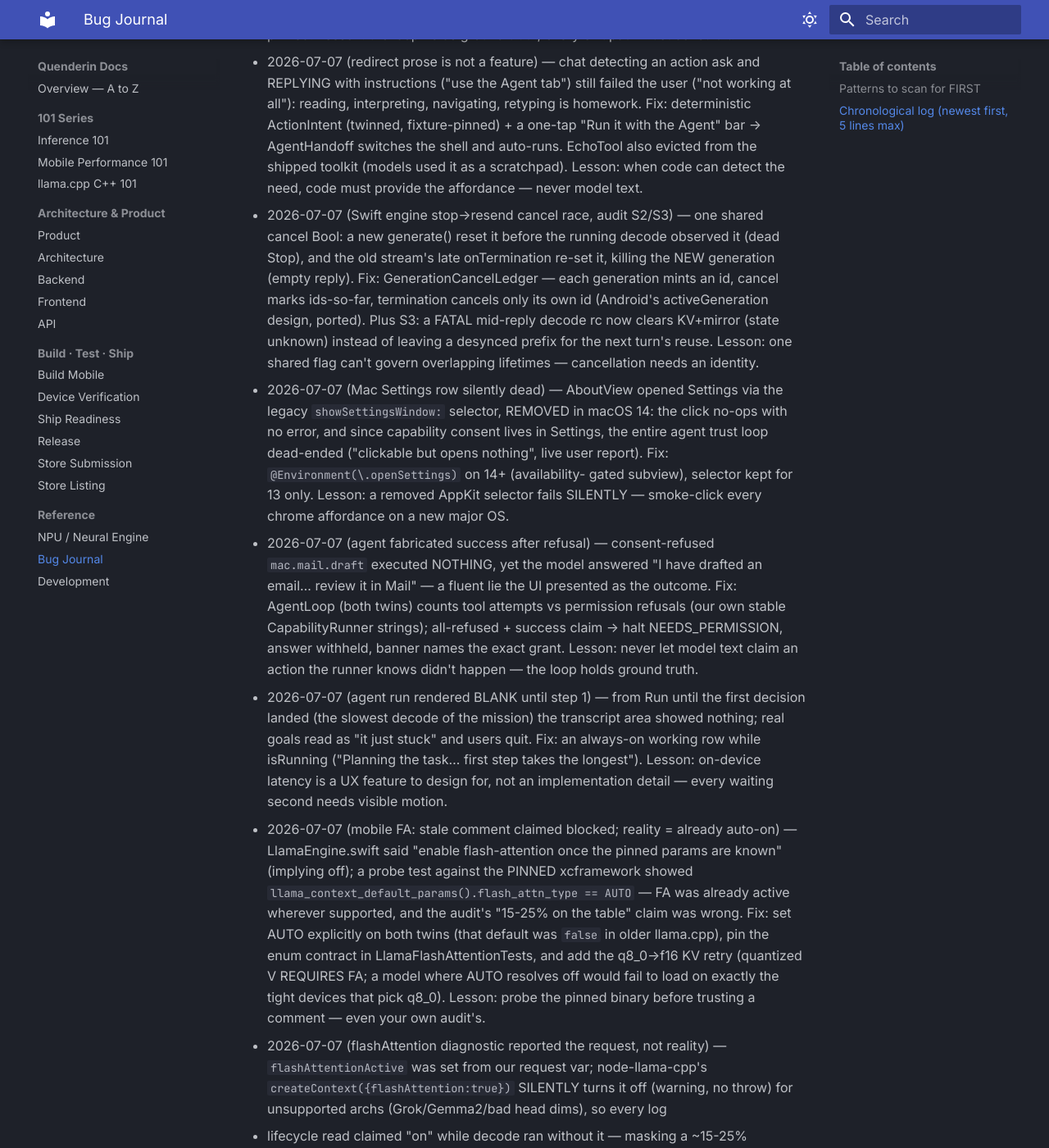
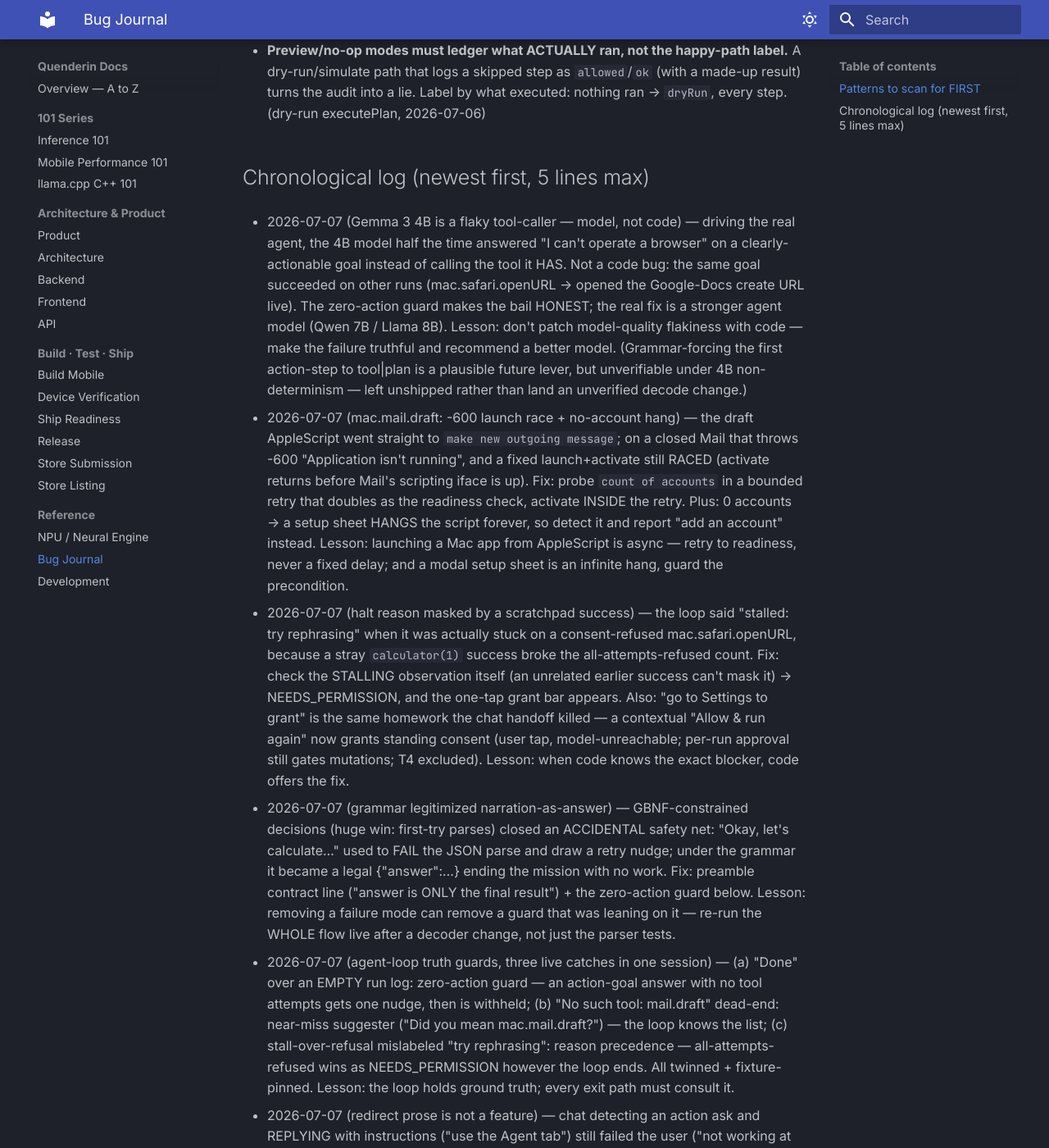
Before and after one commit to alikatgh/quenderin, an MkDocs documentation site: the page built from docs/BUG_JOURNAL.md, in a window 1280 px wide and 1400 px high, scrolled down 12937 px. Shown: the whole window at 82% size. Built offline with MkDocs 1.6.1 and Material for MkDocs 9.7.7, drawn with Linux system fonts in a browser that asks for light colours; some of the changed text lies outside the part shown.

Commit message:
docs(journal): session lessons — model-flakiness, halt-precedence, AppleScript launch, affordance rule
Records the fixes from fb55fc5/9807562 that hadn't reached the journal, and
promotes four generalizable patterns to the top scan-first section:
- "when code can detect the need, code provides the affordance" (recurred 3×:
  chat handoff, near-miss tool suggester, contextual grant)
- a loop's halt reason must consult ground truth, not a lossy counter
- model-quality flakiness is not a code bug — make it honest, steer to a
  stronger model, don't force the weak one
- launching a Mac app from AppleScript is async (retry to readiness, not a
  fixed delay); a modal setup sheet is an infinite hang — guard the precondition

Co-Authored-By: Claude Opus 4.8 <noreply@anthropic.com>

```diff
--- a/docs/BUG_JOURNAL.md
+++ b/docs/BUG_JOURNAL.md
@@ -58,6 +58,23 @@ Cheap-to-write, cheap-to-read, expensive-to-skip. `grep -i <symptom>` this befor
 - **Advertised-but-unimplemented surface.** A prompt/doc/interface lists capabilities the
   executor/provider doesn't implement (dead `pressKey`, advertised `swipe`). Keep the prompt,
   the type union, and the executor in lockstep. (C8, C9)
+- **When code can detect the need, code must provide the affordance — never model text.** Recurred
+  3× in one session: chat "redirect to the Agent tab" prose (→ one-tap handoff button), "No such
+  tool: mail.draft" dead-end (→ "Did you mean mac.mail.draft?"), "grant it in Settings" homework (→
+  contextual "Allow & run again"). If a deterministic check knows the blocker/next-step, surface a
+  tap that does it — asking the user (or the model) to read, interpret, and re-navigate is the bug.
+- **A loop's halt reason must consult ground truth, not a lossy counter.** A run "stalled" that was
+  really stuck on a permission refusal (an unrelated scratchpad success broke the all-refused count)
+  → "try rephrasing" instead of "grant the capability". Read the STALLING/last observation, which the
+  loop already holds, rather than an aggregate that a stray success can mask. (halt precedence)
+- **Model-quality flakiness is not a code bug — make it honest, don't patch it.** A weak model (Gemma
+  3 4B) bailing on an actionable goal, looping, or refusing a tool it has is a MODEL limit. Guards
+  should make the failure truthful (zero-action withheld, honest halt) and the product should steer to
+  a stronger model — writing code to force the weak model rarely verifies and often over-fits.
+- **Launching a Mac app from AppleScript is async; a modal setup sheet is an infinite hang.** `tell
+  app "X" to activate` returns before X's scripting interface is ready (→ -600), so RETRY to readiness
+  (probe a cheap property in a bounded loop), never a fixed delay. And an unconfigured app (Mail with
+  0 accounts) pops a setup sheet that blocks the script forever — guard the precondition first. (mac.mail.draft)
 - **A modality simulated in prose is a hallucination faucet.** Passing an image PATH as text (or any
   "pretend you can see/hear X" marker) makes the model confabulate perception, fluently, every time —
   and downstream code treats it as ground truth. Either wire the real modality or drop the input;
@@ -377,6 +394,31 @@ Cheap-to-write, cheap-to-read, expensive-to-skip. `grep -i <symptom>` this befor
 
 ## Chronological log (newest first, 5 lines max)
 
+- 2026-07-07 (Gemma 3 4B is a flaky tool-caller — model, not code) — driving the real agent, the 4B
+  model half the time answered "I can't operate a browser" on a clearly-actionable goal instead of
+  calling the tool it HAS. Not a code bug: the same goal succeeded on other runs (mac.safari.openURL
+  → opened the Google-Docs create URL live). The zero-action guard makes the bail HONEST; the real
+  fix is a stronger agent model (Qwen 7B / Llama 8B). Lesson: don't patch model-quality flakiness
+  with code — make the failure truthful and recommend a better model. (Grammar-forcing the first
+  action-step to tool|plan is a plausible future lever, but unverifiable under 4B non-determinism —
+  left unshipped rather than land an unverified decode change.)
+
+- 2026-07-07 (mac.mail.draft: -600 launch race + no-account hang) — the draft AppleScript went
+  straight to `make new outgoing message`; on a closed Mail that throws -600 "Application isn't
+  running", and a fixed launch+activate still RACED (activate returns before Mail's scripting iface
+  is up). Fix: probe `count of accounts` in a bounded retry that doubles as the readiness check,
+  activate INSIDE the retry. Plus: 0 accounts → a setup sheet HANGS the script forever, so detect it
+  and report "add an account" instead. Lesson: launching a Mac app from AppleScript is async — retry
+  to readiness, never a fixed delay; and a modal setup sheet is an infinite hang, guard the precondition.
+
+- 2026-07-07 (halt reason masked by a scratchpad success) — the loop said "stalled: try rephrasing"
+  when it was actually stuck on a consent-refused mac.safari.openURL, because a stray `calculator(1)`
+  success broke the all-attempts-refused count. Fix: check the STALLING observation itself (an
+  unrelated earlier success can't mask it) → NEEDS_PERMISSION, and the one-tap grant bar appears.
+  Also: "go to Settings to grant" is the same homework the chat handoff killed — a contextual "Allow
+  <cap> & run again" now grants standing consent (user tap, model-unreachable; per-run approval still
+  gates mutations; T4 excluded). Lesson: when code knows the exact blocker, code offers the fix.
+
 - 2026-07-07 (grammar legitimized narration-as-answer) — GBNF-constrained decisions (huge win:
   first-try parses) closed an ACCIDENTAL safety net: "Okay, let's calculate…" used to FAIL the
   JSON parse and draw a retry nudge; under the grammar it became a legal {"answer":…} ending the
```
